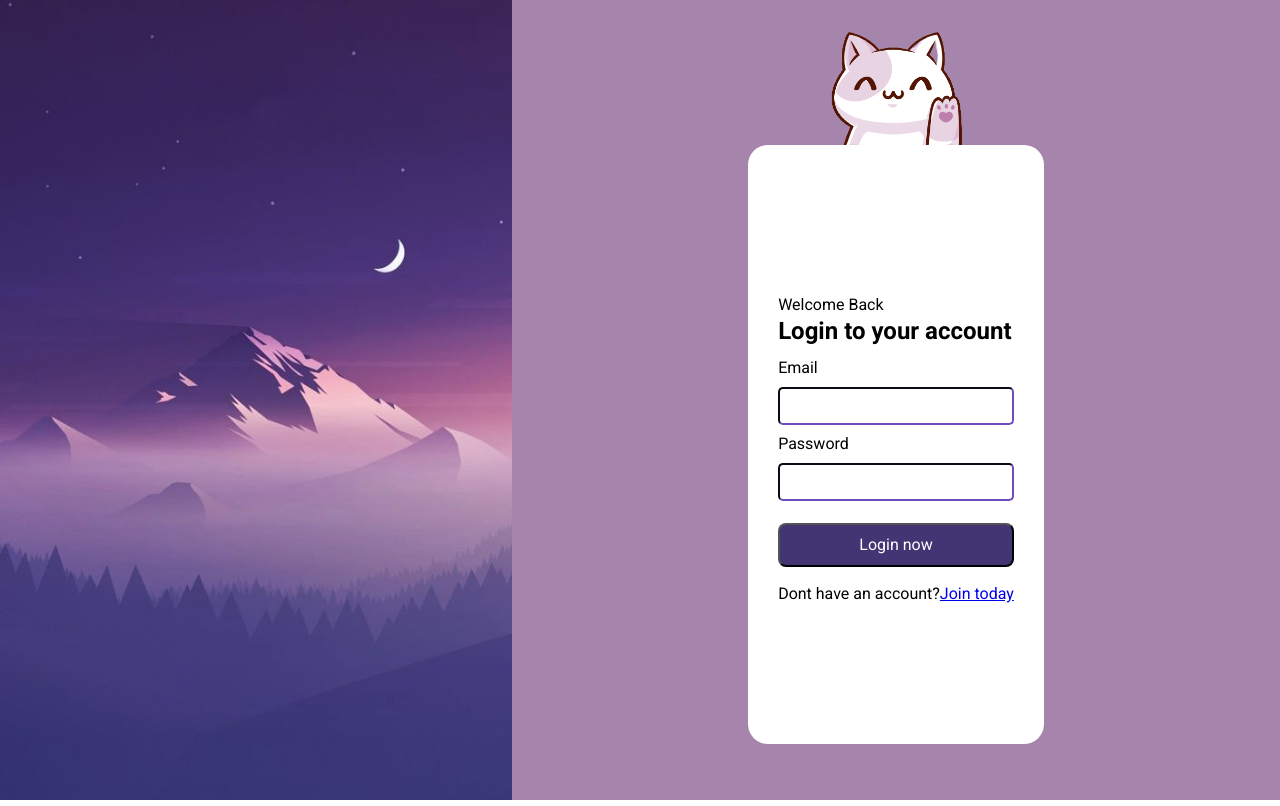
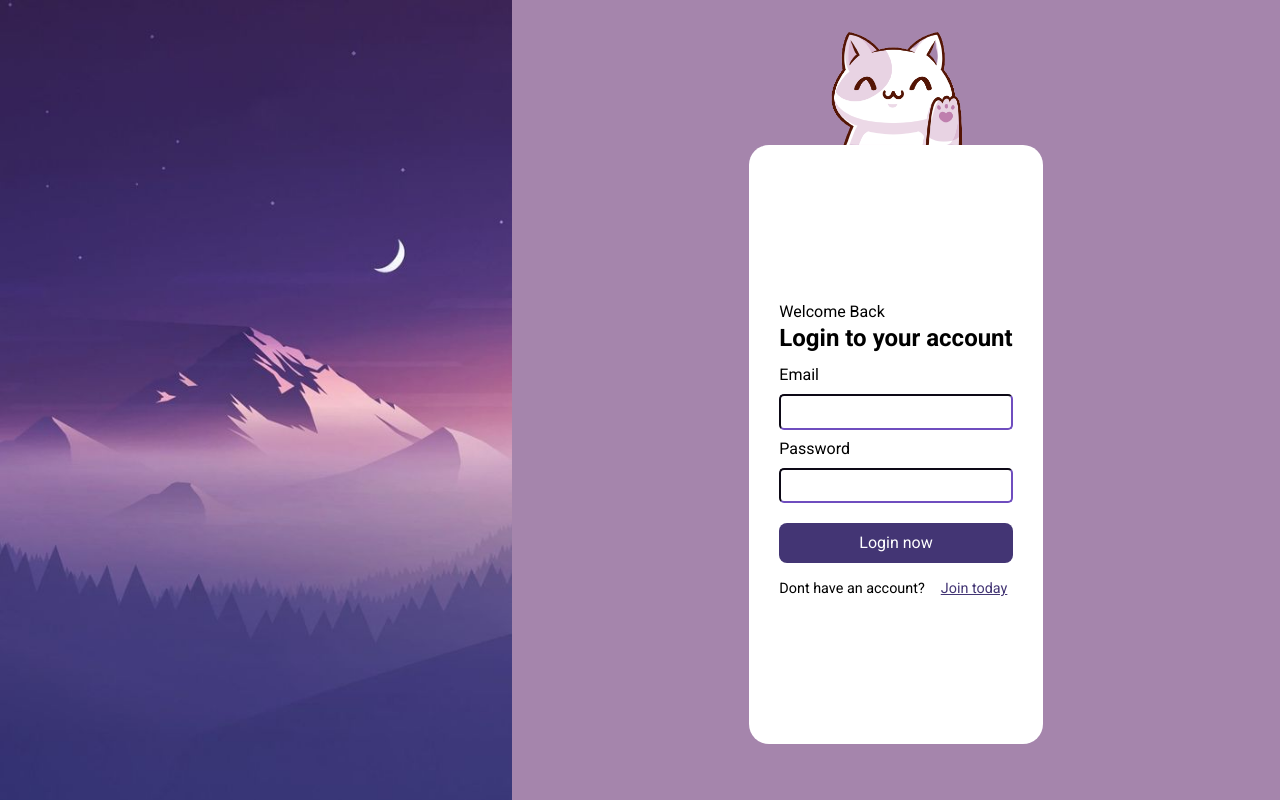
Before and after one commit to gabrielac3/kittychat-frontend, a React (Create React App) app: page / in a window 1280 px wide. Built offline with nearby package versions, Linux system fonts and the light colour scheme; no server answers.

Commit message:
fixing aligment issues in welcome view

```diff
--- a/src/App.css
+++ b/src/App.css
@@ -129,11 +129,13 @@ select {
   border-radius: 20px;
 }
 
-.register > p {
+.register > p, .login > p {
   margin: 0;
+  font-size: .9rem;
 }
 
 .form input {
+  font-size: 0.9rem;
   border-radius: 5px;
   border-color: #3e2b6b;
   margin: 7px 0 7px 0;
@@ -143,11 +145,21 @@ select {
 .form button {
   background-color: #433574;
   padding: 8px 10px;
+  border: 0;
   border-radius: 8px;
-  margin-top: 15px;
+  margin-top: .8rem;
   margin-bottom: 15px;
   color: #fff;
   font-family: "Roboto", sans-serif;
+}
+
+.login-greeting {
+  margin-bottom: .5rem;
+}
+
+.anchor {
+  margin-left: 1rem;
+  color: #433574;
 }
 
 /* ------ Home.js ------- */
--- a/src/components/Login.js
+++ b/src/components/Login.js
@@ -38,8 +38,8 @@ export const Login = () => {
   return (
     <div className='login'>
       <form className='form' onSubmit={handleSubmit}>
-        <p>Welcome Back</p>
-        <h1>Login to your account</h1>
+        <p className='login-greeting'>Welcome Back</p>
+        <h1 className='login-greeting'>Login to your account</h1>
         <label>Email</label>
         <input
           type='email'
@@ -57,7 +57,7 @@ export const Login = () => {
         <button type='submit'>Login now</button>
       </form>
       <p>Dont have an account?
-        <Link to='/register'>Join today</Link>
+        <Link to='/register' className='anchor'>Join today</Link>
       </p>
 
     </div>
--- a/src/components/Register.js
+++ b/src/components/Register.js
@@ -2,9 +2,7 @@ import React from 'react'
 import { Link } from "react-router-dom";
 
 export const Register= () => {
-  // const [errorMessage, setErrorMessage] = React.useState('default')
   const [resMsg, setErrorMsg] = React.useState('')
-  let msgError
 
   const addUser = () => {
     return fetch('http://localhost:3100/addUser', {
@@ -16,7 +14,7 @@ export const Register= () => {
     })
     .then(res => {
       if(!res.ok) return res.json()
-      else return res.text();
+      else return res.json();
     })
     .catch(error => console.log(error))
   }
@@ -43,7 +41,7 @@ export const Register= () => {
   const showError = (res) => {
     const resMsg = res.message
     const indexOfEqual = resMsg.indexOf('=')
-    if(!indexOfEqual) return
+    if(indexOfEqual === undefined || indexOfEqual === -1) return
     const msgError = resMsg.slice(0, indexOfEqual)
     if(msgError === 'Key (user_name)'){
       setErrorMsg('Username already in use')
@@ -84,7 +82,7 @@ export const Register= () => {
             <button type='submit' >Sign Up</button>
         </div>
         <p>Already have an account?
-          <Link to="/login">Sign in</Link>
+          <Link to="/login" className='anchor'>Sign in</Link>
         </p>
     </form>
   )
```
